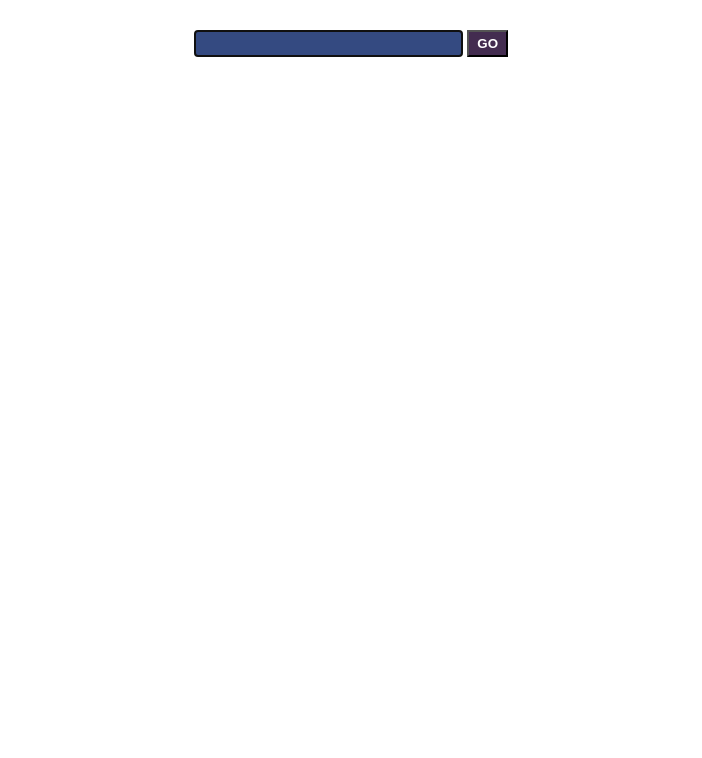
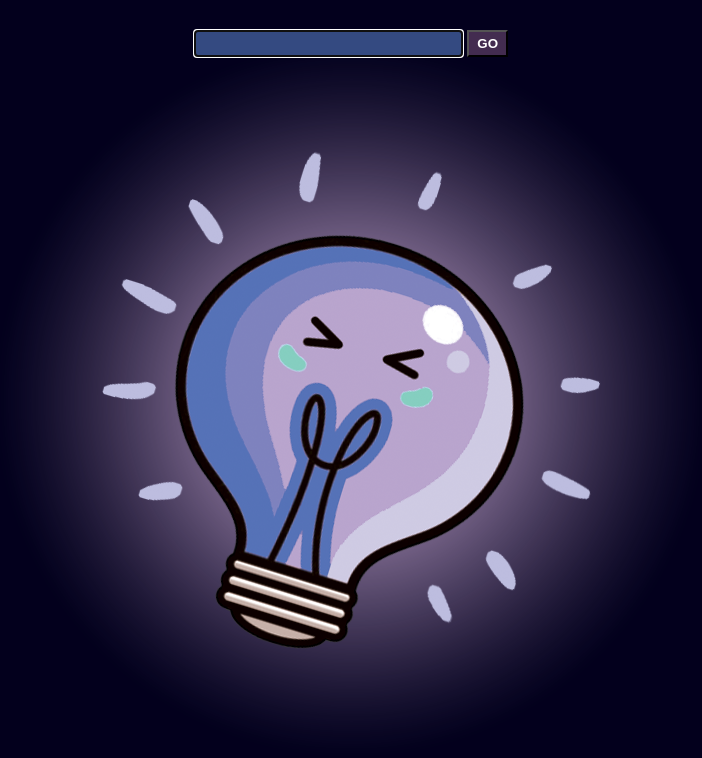
Before and after one commit to neac-fuel/Treasure-Hunt, a plain HTML site: page index.html in a window 1280 px wide. Shown: the whole page, without its empty margins (289-991 px from the left). Drawn offline with Linux system fonts and the light colour scheme; a web font is replaced by a local one.

Commit message:
Update style.css

```diff
--- a/include/style.css
+++ b/include/style.css
@@ -26,7 +26,7 @@ span {
 	-ms-transform:translate(-50%,0%)
 }
 
-.bgimg {
+#bgimg {
 	background-image: url('blacklight.png');
 	background-attachment: fixed;
 	background-color: #03001d;
```
